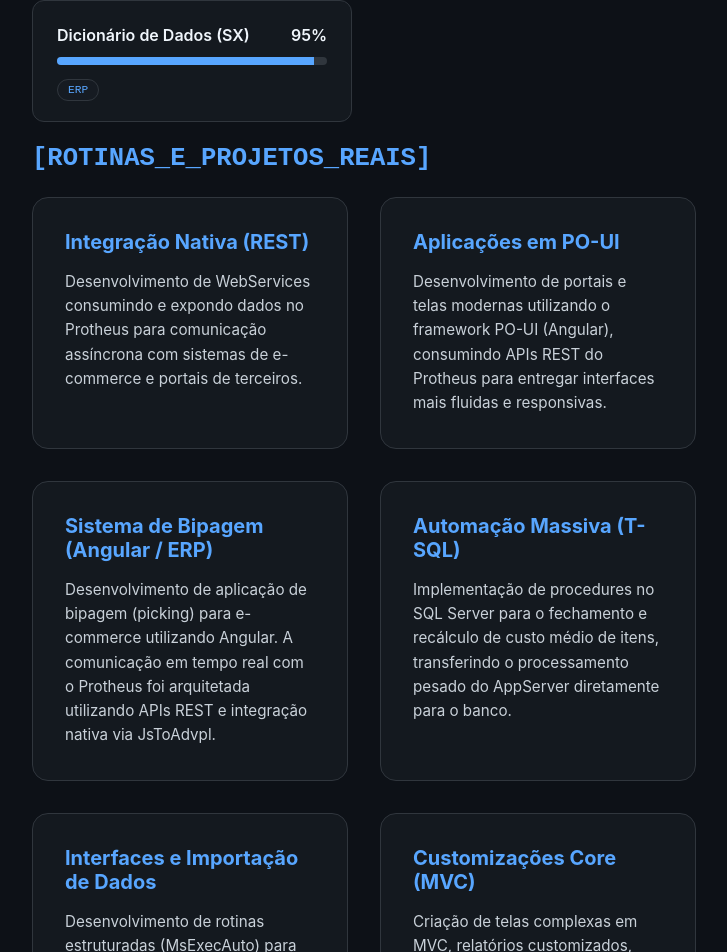
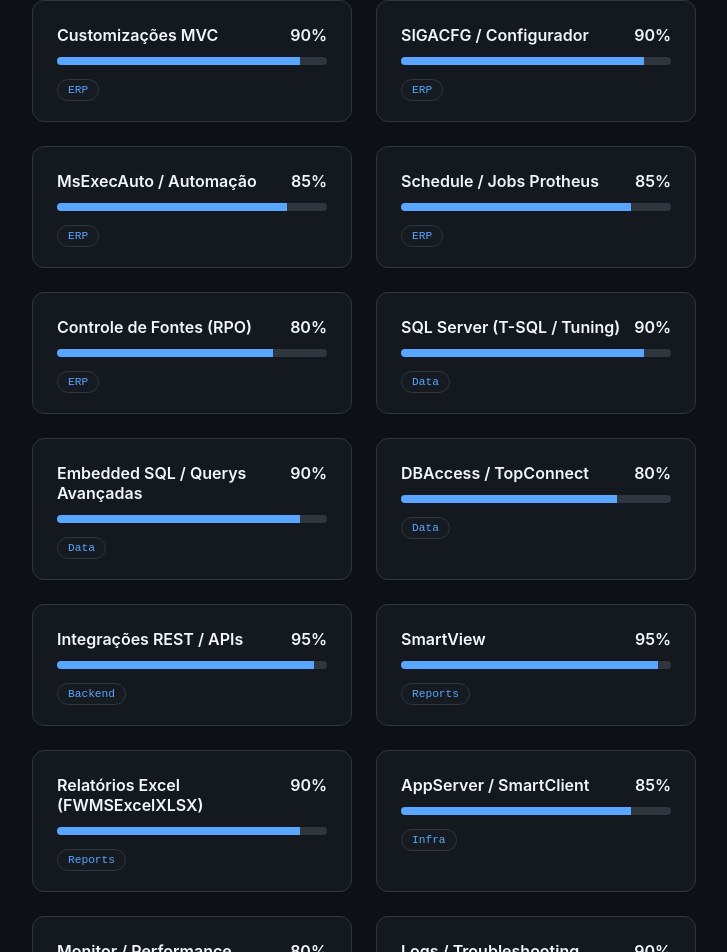
Before and after one commit to Nieradka21/portfolio-nieradka, an Angular app: page / in a window 1280 px wide. Shown: the part 2488-3440 px from the top of the page, without its empty margins (536-1263 px from the left). Built offline with nearby package versions, Linux system fonts and the light colour scheme.

Commit message:
Adicionado mais Skils

```diff
--- a/src/app/app.ts
+++ b/src/app/app.ts
@@ -71,11 +71,29 @@
     }
   ];
 
-  skills: Skill[] = [
-    { name: 'ADVPL / TLPP', level: 95, category: 'ERP' },
-    { name: 'TOTVS Protheus (Arquitetura/MVC)', level: 90, category: 'ERP' },
-    { name: 'SQL Server (T-SQL / Tuning)', level: 90, category: 'Data' },
-    { name: 'Integrações (REST / APIs)', level: 85, category: 'Backend' },
-    { name: 'Dicionário de Dados (SX)', level: 95, category: 'ERP' }
-  ];
+    skills: Skill[] = [
+      { name: 'ADVPL / TLPP', level: 95, category: 'ERP' },
+      { name: 'TOTVS Protheus (Arquitetura/MVC)', level: 90, category: 'ERP' },
+      { name: 'Dicionário de Dados (SX)', level: 95, category: 'ERP' },
+      { name: 'Pontos de Entrada (PE)', level: 95, category: 'ERP' },
+      { name: 'Customizações MVC', level: 90, category: 'ERP' },
+      { name: 'SIGACFG / Configurador', level: 90, category: 'ERP' },
+      { name: 'MsExecAuto / Automação', level: 85, category: 'ERP' },
+      { name: 'Schedule / Jobs Protheus', level: 85, category: 'ERP' },
+      { name: 'Controle de Fontes (RPO)', level: 80, category: 'ERP' },
+
+      { name: 'SQL Server (T-SQL / Tuning)', level: 90, category: 'Data' },
+      { name: 'Embedded SQL / Querys Avançadas', level: 90, category: 'Data' },
+      { name: 'DBAccess / TopConnect', level: 80, category: 'Data' },
+
+      { name: 'Integrações REST / APIs', level: 95, category: 'Backend' },
+
+      { name: 'SmartView', level: 95, category: 'Reports' },
+      { name: 'Relatórios Excel (FWMSExcelXLSX)', level: 90, category: 'Reports' },
+
+      { name: 'AppServer / SmartClient', level: 85, category: 'Infra' },
+      { name: 'Monitor / Performance Protheus', level: 80, category: 'Infra' },
+
+      { name: 'Logs / Troubleshooting', level: 90, category: 'Support' }
+    ];
 }
--- a/src/app/components/sidebar/sidebar.html
+++ b/src/app/components/sidebar/sidebar.html
@@ -1,6 +1,6 @@
 <aside class="sidebar" [class.closed]="!isOpen">
     <div class="sidebar-header">
-        <div class="avatar-small" *ngIf="!isOpen">
+        <div class="avatar-small" *ngIf="!isOpen" (click)="toggleSidebar()">
             <img src="https://avatars.githubusercontent.com/u/67032746?s=400&u=530212862ad7cd8164fe6b6f872f2007f3cb1fbb&v=4"
                 alt="Foto de Ivan">
         </div>
--- a/src/app/components/sidebar/sidebar.scss
+++ b/src/app/components/sidebar/sidebar.scss
@@ -73,6 +73,8 @@
 .avatar-small {
     display: none;
     flex-shrink: 0;
+    cursor: pointer;
+    transition: transform 0.2s ease;
 
     @media (max-width: 768px) {
         display: flex;
@@ -84,6 +86,10 @@
             height: 35px;
             border-radius: 50%;
             border: 2px solid var(--accent);
+        }
+
+        &:hover {
+            transform: scale(1.1);
         }
     }
 }
--- a/src/app/models/portfolio.model.ts
+++ b/src/app/models/portfolio.model.ts
@@ -10,5 +10,5 @@
 export interface Skill {
     name: string;
     level: number;
-    category: 'Backend' | 'Frontend' | 'Data' | 'ERP';
+    category: 'Backend' | 'Frontend' | 'Data' | 'ERP' | 'Reports' | 'Infra' | 'Support';
 }
```
